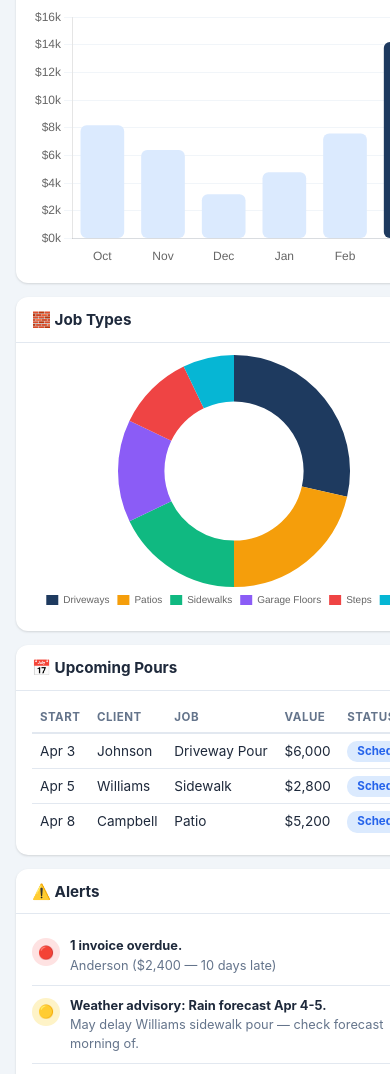
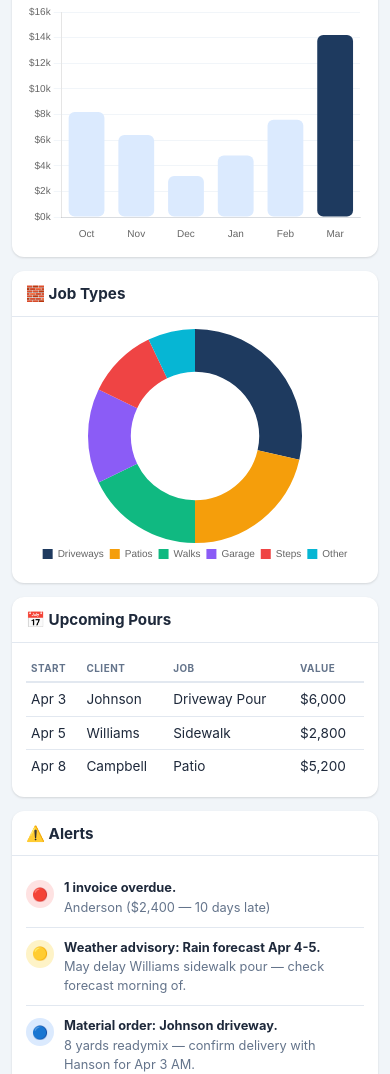
Before and after one commit to jcroasdaile1-del/formsmith-demos, a plain HTML site: page contractor-dashboard-demo.html in a window 390 px wide. Shown: the part 926-2000 px from the top of the page. Drawn offline with nearby package versions, Linux system fonts and the light colour scheme.

Commit message:
Mobile: fit all content within viewport, hide non-essential columns, fix chart/text clipping

```diff
--- a/contractor-dashboard-demo.html
+++ b/contractor-dashboard-demo.html
@@ -99,6 +99,9 @@
   .alert-icon.warn { background: var(--warning-light); }
   .alert-icon.crit { background: var(--danger-light); }
   .alert-icon.info { background: var(--primary-light); }
+
+  /* ── Mobile Column Hide ── */
+  .hide-sm { /* hidden on mobile via @media below */ }
 
   /* ── Date Filter ── */
   .date-filter { display: flex; gap: 8px; margin-bottom: 20px; flex-wrap: wrap; }
@@ -229,7 +232,7 @@
     .tab-btn { font-size: 0.82rem; padding: 8px 14px; }
 
     /* Content */
-    .tab-content { padding: 16px; }
+    .tab-content { padding: 12px; max-width: 100vw; }
 
     /* KPIs — 2 columns on mobile */
     .kpi-grid { grid-template-columns: repeat(2, 1fr); gap: 10px; }
@@ -240,17 +243,24 @@
 
     /* Dashboard grid — single column */
     .dash-grid { grid-template-columns: 1fr; gap: 14px; }
-    .dash-card-header { padding: 12px 16px 10px; }
-    .dash-card-body { padding: 12px 16px 16px; }
+    .dash-card { overflow: hidden; min-width: 0; max-width: 100%; }
+    .dash-card-header { padding: 12px 14px 10px; }
+    .dash-card-body { padding: 12px 14px 14px; overflow-wrap: break-word; word-break: break-word; }
 
-    /* Charts shrink — extra room for legends */
-    .chart-wrap { height: 260px; }
-    .chart-wrap-sm { height: 200px; }
+    /* Charts — fit within card */
+    .chart-wrap { height: 240px; max-width: 100%; }
+    .chart-wrap-sm { height: 200px; max-width: 100%; }
 
     /* Tables — prevent horizontal overflow */
-    .mini-table { font-size: 0.78rem; }
-    .mini-table th, .mini-table td { padding: 6px 8px; }
+    .mini-table { font-size: 0.72rem; }
+    .mini-table th, .mini-table td { padding: 6px 5px; }
+    .mini-table th { font-size: 0.62rem; }
+    .hide-sm { display: none !important; }
     .dash-card-body { overflow-x: auto; -webkit-overflow-scrolling: touch; }
+
+    /* Alert text — wrap fully */
+    .alert-item { overflow-wrap: break-word; word-break: break-word; }
+    .alert-item div { min-width: 0; }
 
     /* Filter pills */
     .date-filter { gap: 6px; }
@@ -405,11 +415,11 @@
       </div>
       <div class="dash-card-body">
         <table class="mini-table">
-          <thead><tr><th>Start</th><th>Client</th><th>Job</th><th>Value</th><th>Status</th></tr></thead>
+          <thead><tr><th>Start</th><th>Client</th><th>Job</th><th>Value</th><th class="hide-sm">Status</th></tr></thead>
           <tbody>
-            <tr><td>Apr 3</td><td>Johnson</td><td>Driveway Pour</td><td>$6,000</td><td><span class="badge badge-blue">Scheduled</span></td></tr>
-            <tr><td>Apr 5</td><td>Williams</td><td>Sidewalk</td><td>$2,800</td><td><span class="badge badge-blue">Scheduled</span></td></tr>
-            <tr><td>Apr 8</td><td>Campbell</td><td>Patio</td><td>$5,200</td><td><span class="badge badge-blue">Scheduled</span></td></tr>
+            <tr><td>Apr 3</td><td>Johnson</td><td>Driveway Pour</td><td>$6,000</td><td class="hide-sm"><span class="badge badge-blue">Scheduled</span></td></tr>
+            <tr><td>Apr 5</td><td>Williams</td><td>Sidewalk</td><td>$2,800</td><td class="hide-sm"><span class="badge badge-blue">Scheduled</span></td></tr>
+            <tr><td>Apr 8</td><td>Campbell</td><td>Patio</td><td>$5,200</td><td class="hide-sm"><span class="badge badge-blue">Scheduled</span></td></tr>
           </tbody>
         </table>
       </div>
@@ -434,13 +444,13 @@
       </div>
       <div class="dash-card-body">
         <table class="mini-table">
-          <thead><tr><th>#</th><th>Client</th><th>Jobs</th><th>Total Revenue</th><th>Last Job</th><th>Payment</th></tr></thead>
+          <thead><tr><th class="hide-sm">#</th><th>Client</th><th>Jobs</th><th>Revenue</th><th class="hide-sm">Last Job</th><th>Status</th></tr></thead>
           <tbody>
-            <tr><td>1</td><td>Rivera Family</td><td>3</td><td>$16,800</td><td>Stamped Patio (active)</td><td><span class="badge badge-green">Current</span></td></tr>
-            <tr><td>2</td><td>Johnson Residence</td><td>2</td><td>$11,200</td><td>Driveway Pour (upcoming)</td><td><span class="badge badge-green">Current</span></td></tr>
-            <tr><td>3</td><td>Campbell Properties</td><td>2</td><td>$9,600</td><td>Patio (upcoming)</td><td><span class="badge badge-green">Current</span></td></tr>
-            <tr><td>4</td><td>Nguyen</td><td>2</td><td>$8,200</td><td>Garage Floor (done)</td><td><span class="badge badge-green">Paid</span></td></tr>
-            <tr><td>5</td><td>Anderson</td><td>1</td><td>$2,400</td><td>Steps (done)</td><td><span class="badge badge-red">Overdue</span></td></tr>
+            <tr><td class="hide-sm">1</td><td>Rivera Family</td><td>3</td><td>$16,800</td><td class="hide-sm">Stamped Patio (active)</td><td><span class="badge badge-green">Current</span></td></tr>
+            <tr><td class="hide-sm">2</td><td>Johnson Residence</td><td>2</td><td>$11,200</td><td class="hide-sm">Driveway Pour (upcoming)</td><td><span class="badge badge-green">Current</span></td></tr>
+            <tr><td class="hide-sm">3</td><td>Campbell Properties</td><td>2</td><td>$9,600</td><td class="hide-sm">Patio (upcoming)</td><td><span class="badge badge-green">Current</span></td></tr>
+            <tr><td class="hide-sm">4</td><td>Nguyen</td><td>2</td><td>$8,200</td><td class="hide-sm">Garage Floor (done)</td><td><span class="badge badge-green">Paid</span></td></tr>
+            <tr><td class="hide-sm">5</td><td>Anderson</td><td>1</td><td>$2,400</td><td class="hide-sm">Steps (done)</td><td><span class="badge badge-red">Overdue</span></td></tr>
           </tbody>
         </table>
       </div>
@@ -1184,17 +1194,18 @@ function initCharts() {
     },
     options: {
       responsive: true, maintainAspectRatio: false,
+      layout: { padding: { right: 4 } },
       plugins: { legend: { display: false }, tooltip: { callbacks: { label: c => '$' + c.parsed.y.toLocaleString() } } },
-      scales: { y: { beginAtZero: true, ticks: { callback: v => '$' + (v / 1000) + 'k' }, grid: { color: '#f1f5f9' } }, x: { grid: { display: false } } }
+      scales: { y: { beginAtZero: true, ticks: { callback: v => '$' + (v / 1000) + 'k', font: { size: window.innerWidth <= 768 ? 10 : 12 } }, grid: { color: '#f1f5f9' } }, x: { grid: { display: false }, ticks: { font: { size: window.innerWidth <= 768 ? 10 : 12 } } } }
     }
   });
   new Chart(document.getElementById('jobTypesChart'), {
     type: 'doughnut',
     data: {
-      labels: ['Driveways', 'Patios', 'Sidewalks', 'Garage Floors', 'Steps', 'Other'],
+      labels: window.innerWidth <= 768 ? ['Driveways', 'Patios', 'Walks', 'Garage', 'Steps', 'Other'] : ['Driveways', 'Patios', 'Sidewalks', 'Garage Floors', 'Steps', 'Other'],
       datasets: [{ data: [8, 6, 5, 4, 3, 2], backgroundColor: ['#1e3a5f', '#f59e0b', '#10b981', '#8b5cf6', '#ef4444', '#06b6d4'], borderWidth: 0, hoverOffset: 6 }]
     },
-    options: { responsive: true, maintainAspectRatio: false, plugins: { legend: { position: window.innerWidth <= 768 ? 'bottom' : 'right', labels: { boxWidth: 12, padding: 8, font: { size: window.innerWidth <= 768 ? 10 : 11 } } } }, cutout: '60%' }
+    options: { responsive: true, maintainAspectRatio: false, plugins: { legend: { position: 'bottom', labels: { boxWidth: 10, padding: 6, font: { size: window.innerWidth <= 768 ? 10 : 11 } } } }, cutout: '60%' }
   });
   new Chart(document.getElementById('statusChart'), {
     type: 'bar',
@@ -1202,18 +1213,19 @@ function initCharts() {
       labels: ['Estimate Sent', 'Scheduled', 'In Progress', 'Completed', 'On Hold'],
       datasets: [{ data: [2, 3, 1, 4, 1], backgroundColor: '#f59e0b', borderRadius: 4, borderSkipped: false }]
     },
-    options: { indexAxis: 'y', responsive: true, maintainAspectRatio: false, plugins: { legend: { display: false } }, scales: { x: { beginAtZero: true, grid: { color: '#f1f5f9' } }, y: { grid: { display: false }, ticks: { font: { size: 11 } } } } }
+    options: { indexAxis: 'y', responsive: true, maintainAspectRatio: false, plugins: { legend: { display: false } }, scales: { x: { beginAtZero: true, grid: { color: '#f1f5f9' } }, y: { grid: { display: false }, ticks: { font: { size: window.innerWidth <= 768 ? 9 : 11 } } } } }
   });
   new Chart(document.getElementById('catChart'), {
     type: 'bar',
     data: {
-      labels: ['Driveways', 'Patios', 'Sidewalks', 'Garage', 'Steps', 'Other'],
+      labels: window.innerWidth <= 768 ? ['Drives', 'Patios', 'Walks', 'Garage', 'Steps', 'Other'] : ['Driveways', 'Patios', 'Sidewalks', 'Garage', 'Steps', 'Other'],
       datasets: [{ data: [48000, 36000, 14000, 18000, 9000, 5400], backgroundColor: '#10b981', borderRadius: 6, borderSkipped: false }]
     },
     options: {
       responsive: true, maintainAspectRatio: false,
+      layout: { padding: { right: 4 } },
       plugins: { legend: { display: false }, tooltip: { callbacks: { label: c => '$' + c.parsed.y.toLocaleString() } } },
-      scales: { y: { beginAtZero: true, ticks: { callback: v => '$' + (v / 1000) + 'k' }, grid: { color: '#f1f5f9' } }, x: { grid: { display: false } } }
+      scales: { y: { beginAtZero: true, ticks: { callback: v => '$' + (v / 1000) + 'k', font: { size: window.innerWidth <= 768 ? 10 : 12 } }, grid: { color: '#f1f5f9' } }, x: { grid: { display: false }, ticks: { font: { size: window.innerWidth <= 768 ? 10 : 12 } } } }
     }
   });
 }
```
